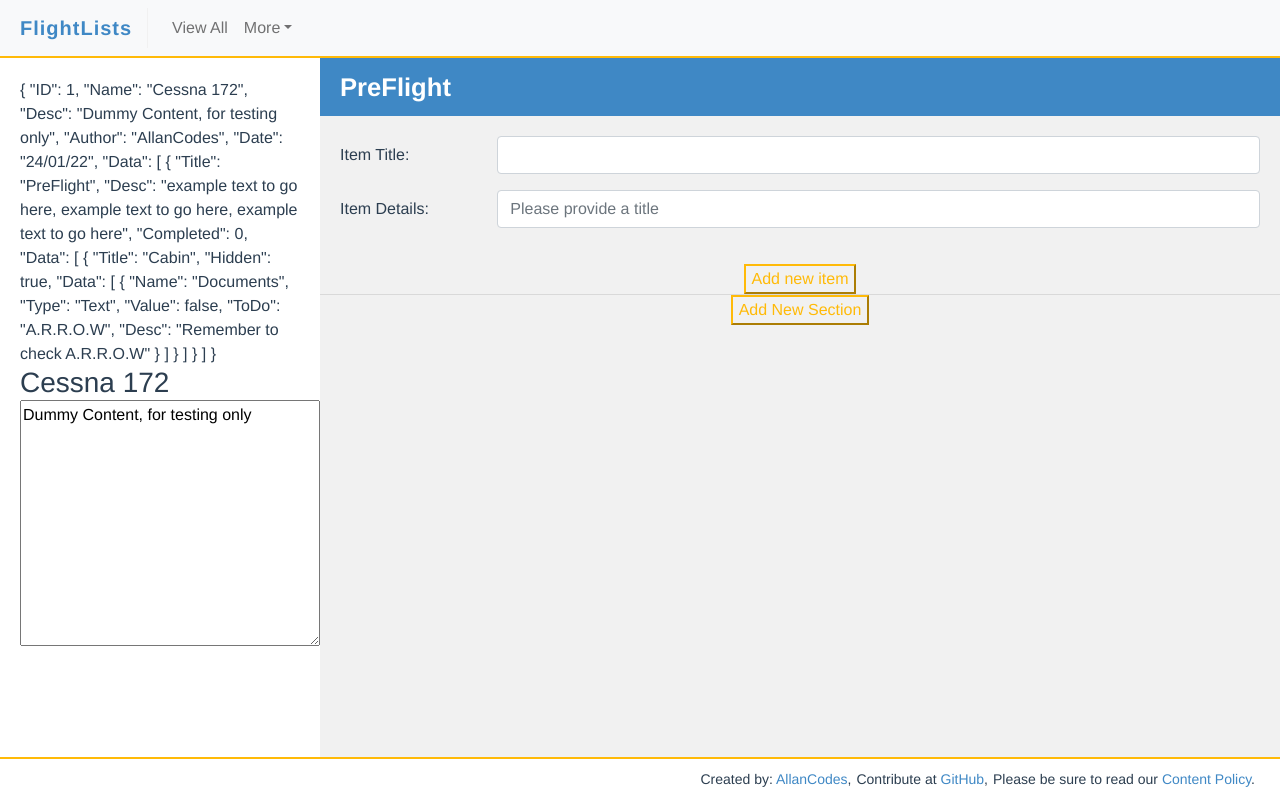
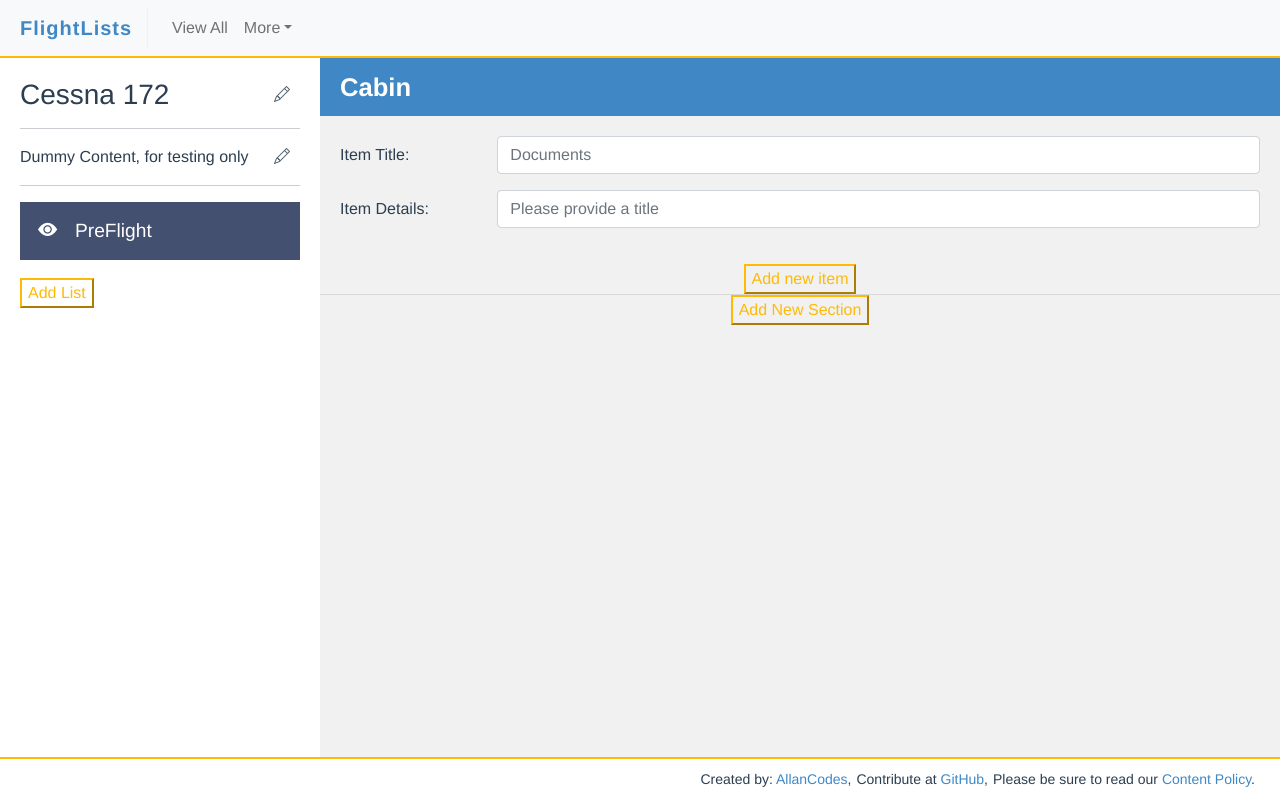
Before and after one commit to AllanOcelot/FlightLists, a Vue app: page /Create in a window 1280 px wide. Built offline with nearby package versions, Linux system fonts and the light colour scheme.

Commit message:
WIP
- Ability to add new Lists/Sections/Items , need to complete.

```diff
--- a/src/views/CreateChecklist.vue
+++ b/src/views/CreateChecklist.vue
@@ -7,22 +7,58 @@
     <div class="checklist-main">
       <div class="d-flex content-container">
         <div class="section-container">
-          {{ checklist }}
-          <h3>{{ checklist.Name }}</h3>
-          <textarea
-            name="description"
-            id="description"
-            cols="30"
-            rows="10"
-            v-model="checklist.Desc"
-          ></textarea>
+          <div class="title-container">
+            <h3 v-if="!titleEdit">{{ checklist.Name }}</h3>
+            <div class="form-group" v-else>
+              <input
+                type="text"
+                class="form-control title-edit"
+                id="title-edit"
+                v-model="checklist.Name"
+              />
+            </div>
+            <span class="edit" @click="titleEdit = !titleEdit">
+              <i class="bi bi-pencil"></i>
+            </span>
+          </div>
+          <hr />
+          <div class="desc-container">
+            <textarea
+              name="description"
+              id="description"
+              rows="3"
+              v-model="checklist.Desc"
+              v-if="descEdit"
+            ></textarea>
+            <p v-else>{{ checklist.Desc }}</p>
+            <span class="edit" @click="descEdit = !descEdit">
+              <i class="bi bi-pencil"></i>
+            </span>
+          </div>
+          <hr />
+          <ul>
+            <li v-for="list in checklist.Data" :key="list.Title">
+              <span class="visible-icon" v-if="selected === list.Title">
+                <i class="bi bi-eye-fill"></i>
+              </span>
+              <span class="visible-icon" v-else>
+                <i class="bi bi-eye-slash-fill"></i>
+              </span>
+              {{ list.Title }}
+            </li>
+          </ul>
+
+          <button @click="addList()">Add List</button>
 
           <!-- Submit the checklist / export? How do we save the data?-->
-          <div></div>
         </div>
 
         <div class="flex-fill checklist">
-          <div class="checklist-parent" v-for="section in checklist.Data" :key="section.Title">
+          <div
+            class="checklist-parent"
+            v-for="section in checklist.Data[getSelectedListIndex()].Data"
+            :key="section.Title"
+          >
             <div class="title">{{ section.Title }}</div>
             <div class="checklist-section visible">
               <div class="checklist-items" v-for="item in section.Data" :key="item.Name">
@@ -50,11 +86,11 @@
                 </div>
               </div>
 
-              <button>Add new item</button>
+              <button @click="addItem(checklist, section)">Add new item</button>
             </div>
           </div>
 
-          <button>Add New Section</button>
+          <button @click="addSection()">Add New Section</button>
         </div>
       </div>
     </div>
@@ -62,11 +98,37 @@
 </template>
 
 <script lang="ts">
-import { defineComponent, ref } from "vue"
+import { defineComponent, ref, reactive } from "vue"
 
 export default defineComponent({
   name: 'Create',
   setup() {
+    let titleEdit = ref(false)
+    let descEdit = ref(false)
+    let selected = ref("")
+
+    const emptyList = {
+      "Title": "Example",
+      "Hidden": false,
+      "Completed": 0,
+      "Data": []
+    }
+
+    const emptySection = {
+      "Title": "Cabin",
+      "Hidden": true,
+      "Data": []
+    }
+
+
+    const emptyItem = {
+      "Name": "Item Title",
+      "Type": "",
+      "Value": false,
+      "ToDo": "",
+      "Desc": ""
+    }
+
     /*
     interface type_checklist {
       "ID": number,
@@ -82,7 +144,7 @@ export default defineComponent({
 
 
     // The 'Blank' Checklist all others are built from.
-    let checklist = ref({
+    let checklist = reactive({
       "ID": 1,
       "Name": "Cessna 172",
       "Desc": "Dummy Content, for testing only",
@@ -108,16 +170,54 @@ export default defineComponent({
               ]
             }
           ]
-        }]
+        }
+      ]
     }
     )
 
+    function getSelectedListIndex() {
+      const index = checklist.Data.findIndex(list => list.Title === selected.value)
+      console.log("index is " + index)
+      return index
+    }
+
+
+
+
+    // Set selected list to be the first list's title.
+    selected.value = checklist.Data[0].Title
+    getSelectedListIndex()
 
     console.log(checklist)
 
     return {
-      checklist
+      titleEdit,
+      descEdit,
+      emptyList,
+      emptySection,
+      emptyItem,
+      selected,
+      checklist,
+      getSelectedListIndex
     }
+
+  },
+  methods: {
+    addList() {
+      this.checklist.Data.push(this.emptyList)
+    },
+
+    addSection() {
+      this.checklist.Data[this.getSelectedListIndex()].Data.push(this.emptySection)
+    },
+
+    addItem(checklist: any, section: any) {
+      console.log(section)
+      section.Data.push(this.emptyItem)
+      console.log(checklist)
+      console.log(section)
+    }
+
 
   },
   components: {
@@ -131,6 +231,39 @@ export default defineComponent({
 @import "../assets/common.scss";
 @import "../assets/checklist.scss";
 
+.section-container {
+  .title-container,
+  .desc-container {
+    width: 100%;
+    position: relative;
+
+    .edit {
+      position: absolute;
+      z-index: 1;
+      opacity: 0.8;
+      cursor: pointer;
+      right: 10px;
+      top: 5px;
+      &:hover {
+        opacity: 1;
+      }
+    }
+
+    textarea,
+    .title-edit {
+      width: 100%;
+      padding: 5px 35px 5px 5px;
+    }
+  }
+  .desc-container .edit {
+    top: 0;
+  }
+}
+
+.checklist-main .checklist .checklist-parent .title {
+  cursor: default;
+}
+
 .checklist-items {
   text-align: left;
   .form-group.row {
```
